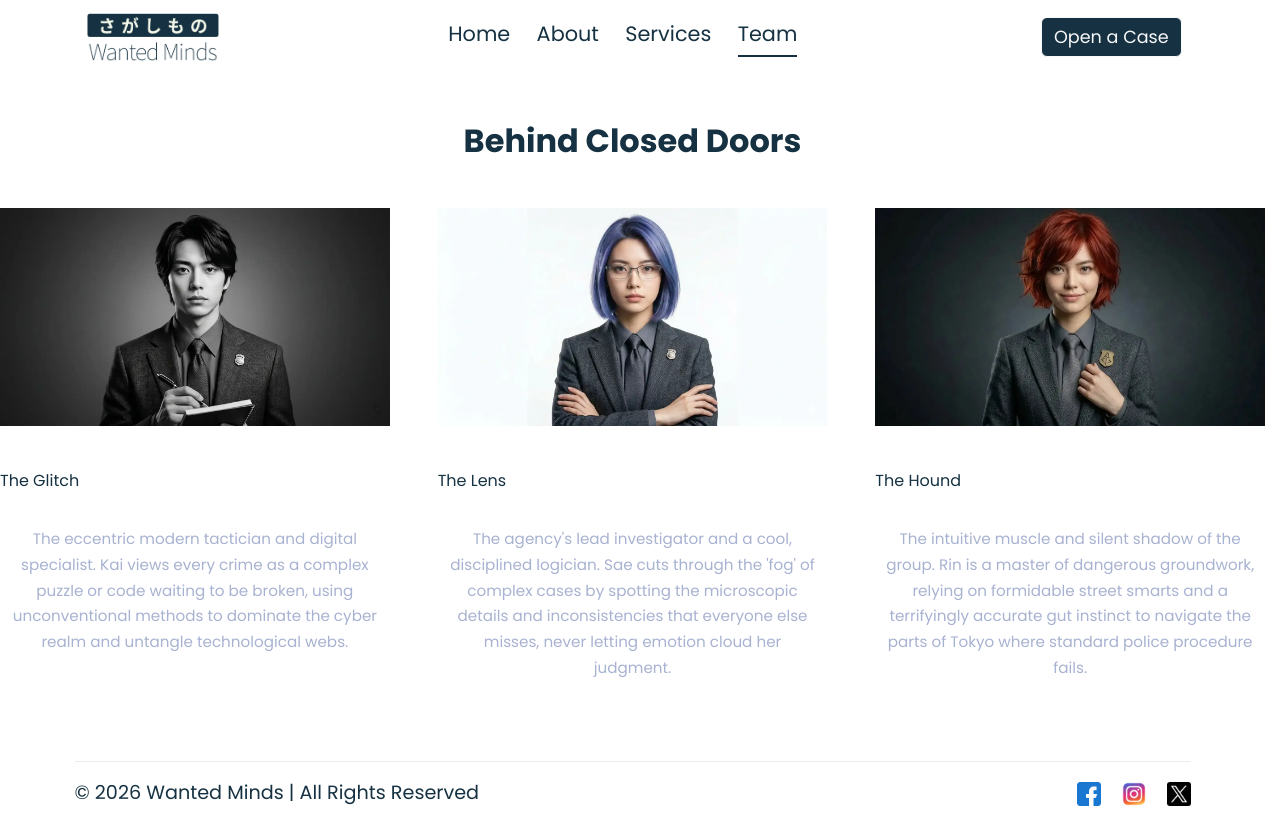
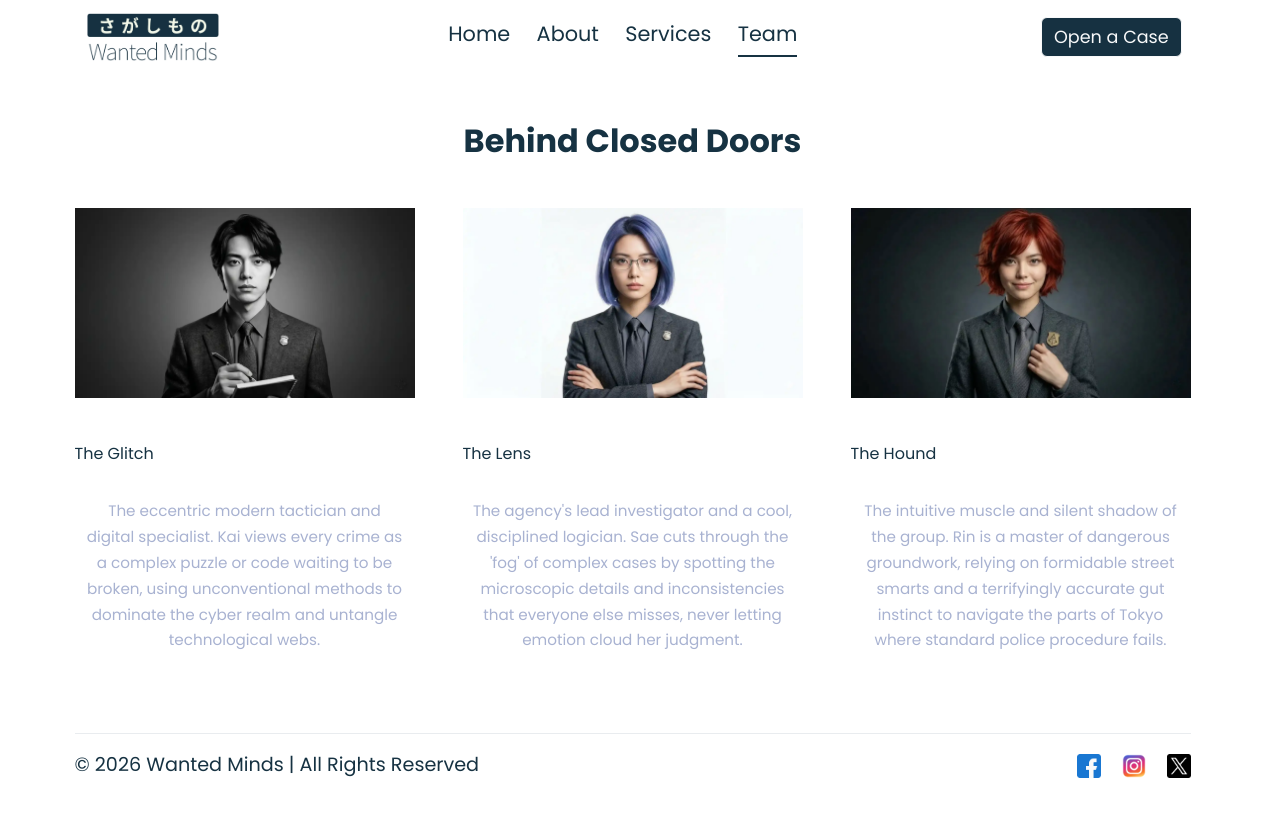
Before and after one commit to deyperfect/Wanted-Minds, a React (Vite) app in the folder client/: page /team in a window 1280 px wide. After the commit the page ends 804 px from the top, so only its background shows below. Built offline with nearby package versions, Linux system fonts and the light colour scheme.

Commit message:
style: update styling of team component

```diff
--- a/client/src/components/Team.jsx
+++ b/client/src/components/Team.jsx
@@ -6,7 +6,7 @@ const Team = ({ sectionTitle = "Behind Closed Doors" }) => {
     <section id="team" className="py-5">
       <h2 className="text-center mb-5"> {sectionTitle}</h2>
 
-      <div className="container2">
+      <div className="container">
         <div className="row justify-content-center g-5">
 
             {team.map((detective) => (
```
